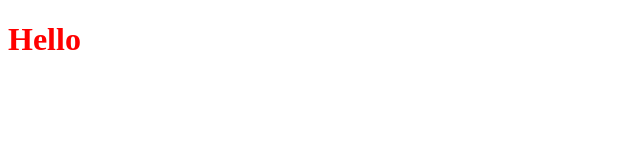
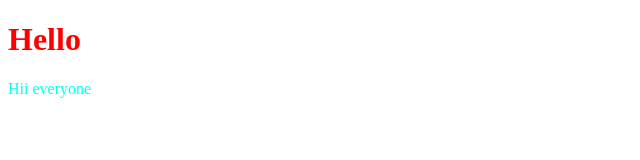
Before and after one commit to sujan-chakraborty1645/botx-repo, a plain HTML site: page index.html in a window 1280 px wide. Shown: the whole page, without its empty margins (0-640 px from the left). Drawn offline with Linux system fonts and the light colour scheme.

Commit message:
udated total index.html

```diff
--- a/index.html
+++ b/index.html
@@ -14,5 +14,6 @@
     </head>
     <body>
         <h1>Hello</h1>
+        <p>Hii everyone</p>
     </body>
 </html>
```
